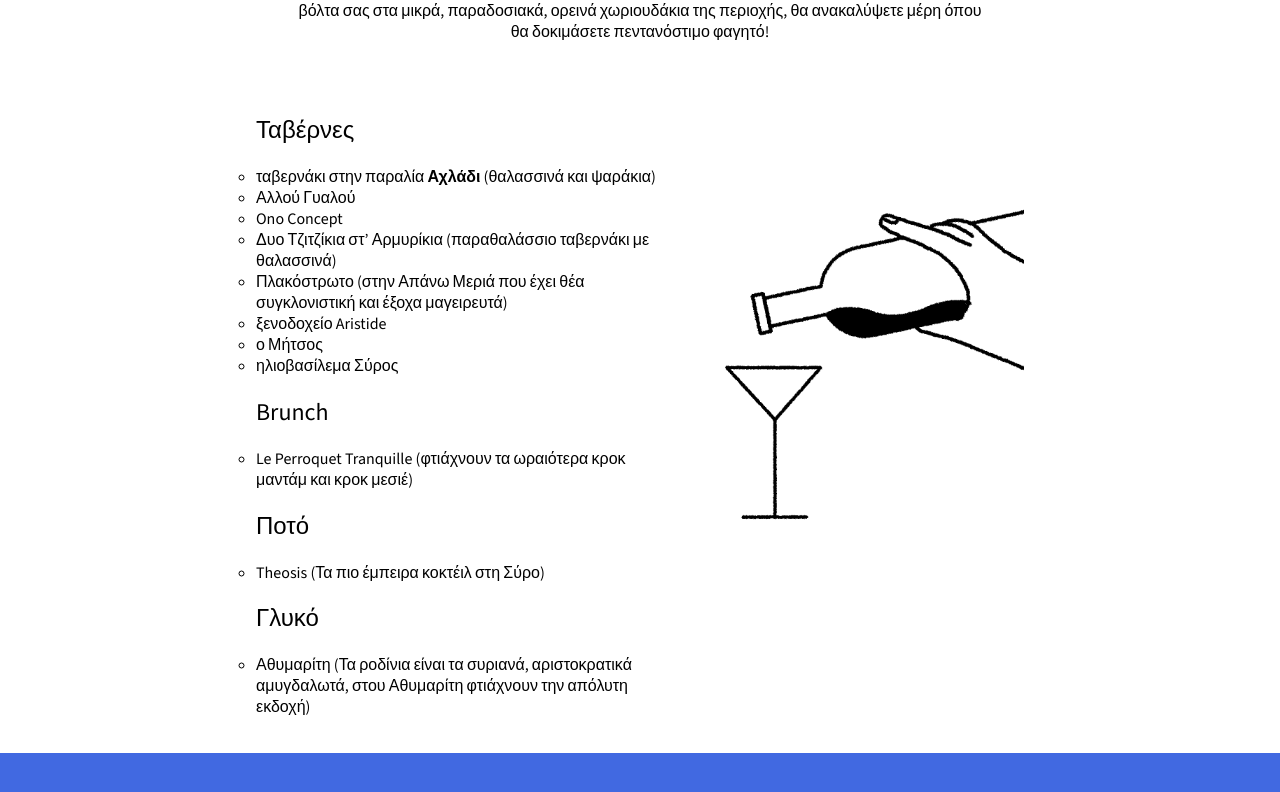
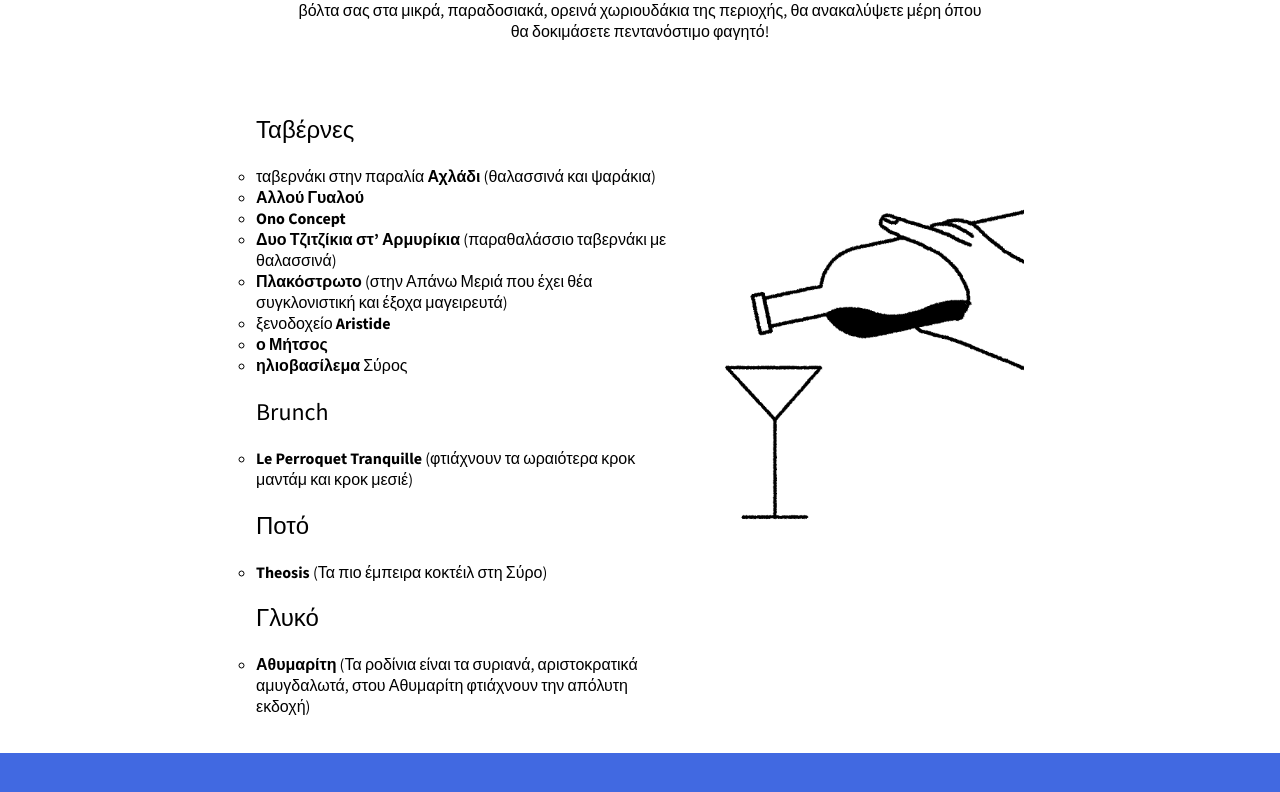
Before and after one commit to dodosiz/wedding-site, a Next.js app: page / in a window 1280 px wide. Shown: the part 3926-4718 px from the top of the page. Built offline with nearby package versions, Linux system fonts and the light colour scheme.

Commit message:
Links in restaurants

```diff
--- a/app/ui/sections/foodSection.tsx
+++ b/app/ui/sections/foodSection.tsx
@@ -27,26 +27,26 @@
         <div>
             <h2>Ταβέρνες</h2>
             <ul>
-                <li>ταβερνάκι στην παραλία <b>Αχλάδι</b> (θαλασσινά και ψαράκια)</li>
-                <li>Αλλού Γυαλού</li>
-                <li>Ono Concept</li>
-                <li>Δυο Τζιτζίκια στ’ Αρμυρίκια (παραθαλάσσιο ταβερνάκι με θαλασσινά)</li>
-                <li>Πλακόστρωτο (στην Απάνω Μεριά που έχει θέα συγκλονιστική και έξοχα μαγειρευτά)</li>
-                <li>ξενοδοχείο Aristide</li>
-                <li>ο Μήτσος</li>
-                <li>ηλιοβασίλεμα Σύρος</li>
+                <li>ταβερνάκι στην παραλία <a href="https://www.tripadvisor.com.gr/Restaurant_Review-g6212274-d8494672-Reviews-Achladi_Restaurant-Vari_Syros_Cyclades_South_Aegean.html" target="_blank">Αχλάδι</a> (θαλασσινά και ψαράκια)</li>
+                <li><a href="https://www.tripadvisor.com.gr/Restaurant_Review-g1925453-d780363-Reviews-Allou_Yialou-Kini_Syros_Cyclades_South_Aegean.html" target="_blank">Αλλού Γυαλού</a></li>
+                <li><a href="https://www.tripadvisor.com/Restaurant_Review-g1190346-d10538290-Reviews-Ono_Concept-Poseidonia_Syros_Cyclades_South_Aegean.html" target="_blank">Ono Concept</a></li>
+                <li><a href="https://www.tripadvisor.com.gr/Restaurant_Review-g1925453-d3566771-Reviews-Dyo_Tzitzikia_Sta_Armyrikia-Kini_Syros_Cyclades_South_Aegean.html" target="_blank">Δυο Τζιτζίκια στ’ Αρμυρίκια</a> (παραθαλάσσιο ταβερνάκι με θαλασσινά)</li>
+                <li><a href="https://www.tripadvisor.com.gr/Restaurant_Review-g616163-d2465522-Reviews-To_Plakostroto-Hermoupolis_Syros_Cyclades_South_Aegean.html" target="_blank">Πλακόστρωτο</a> (στην Απάνω Μεριά που έχει θέα συγκλονιστική και έξοχα μαγειρευτά)</li>
+                <li>ξενοδοχείο <a href="https://www.tripadvisor.com/Hotel_Review-g15278394-d21131122-Reviews-Aristide_Hotel-Ermoupoli_Syros_Cyclades_South_Aegean.html" target="_blank">Aristide</a></li>
+                <li><a href="https://www.tripadvisor.com.gr/Restaurant_Review-g189435-d4702189-Reviews-Mitsos_Taverna_Syros-Syros_Cyclades_South_Aegean.html" target="_blank">ο Μήτσος</a></li>
+                <li><a href="https://www.tripadvisor.com.gr/Restaurant_Review-g1184009-d2194506-Reviews-Iliovasilema-Galissas_Syros_Cyclades_South_Aegean.html" target="_blank">ηλιοβασίλεμα</a> Σύρος</li>
             </ul>
             <h2>Brunch</h2>
             <ul>
-                <li>Le Perroquet Tranquille (φτιάχνουν τα ωραιότερα κροκ μαντάμ και κροκ μεσιέ)</li>
+                <li><a href="https://www.tripadvisor.fr/Restaurant_Review-g1190346-d8531435-Reviews-Perroquet_Tranquille-Poseidonia_Syros_Cyclades_South_Aegean.html" target="_blank">Le Perroquet Tranquille</a> (φτιάχνουν τα ωραιότερα κροκ μαντάμ και κροκ μεσιέ)</li>
             </ul>
             <h2>Ποτό</h2>
             <ul>
-                <li>Theosis (Τα πιο έμπειρα κοκτέιλ στη Σύρο)</li>
+                <li><a href="https://www.tripadvisor.com/Restaurant_Review-g3581255-d24928896-Reviews-Theosis-Ano_Siros_Syros_Cyclades_South_Aegean.html" target="_blank">Theosis</a> (Τα πιο έμπειρα κοκτέιλ στη Σύρο)</li>
             </ul>
             <h2>Γλυκό</h2>
             <ul>
-                <li>Αθυμαρίτη (Τα ροδίνια είναι τα συριανά, αριστοκρατικά αμυγδαλωτά, στου Αθυμαρίτη φτιάχνουν την απόλυτη εκδοχή)</li>
+                <li><a href="https://www.tripadvisor.com.gr/Restaurant_Review-g616163-d10814495-Reviews-M_I_Athymaritis-Hermoupolis_Syros_Cyclades_South_Aegean.html" target="_blank">Αθυμαρίτη</a> (Τα ροδίνια είναι τα συριανά, αριστοκρατικά αμυγδαλωτά, στου Αθυμαρίτη φτιάχνουν την απόλυτη εκδοχή)</li>
             </ul>
         </div>
         <div className={styles.side_gif}>
```
